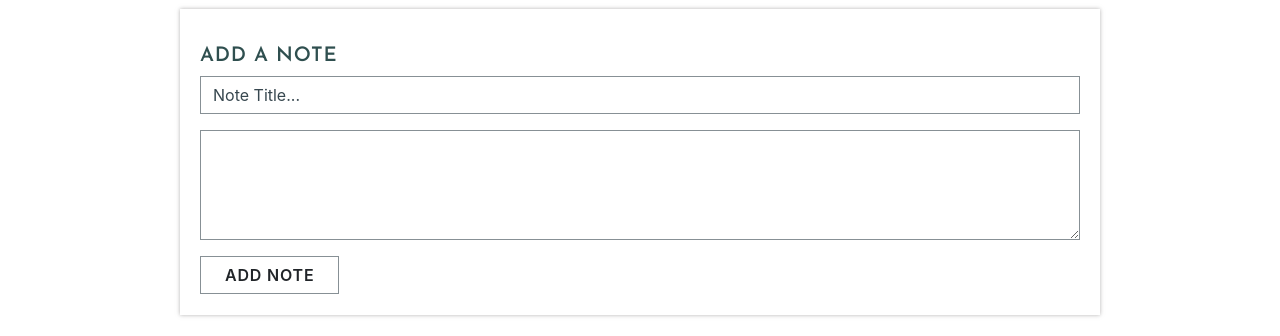
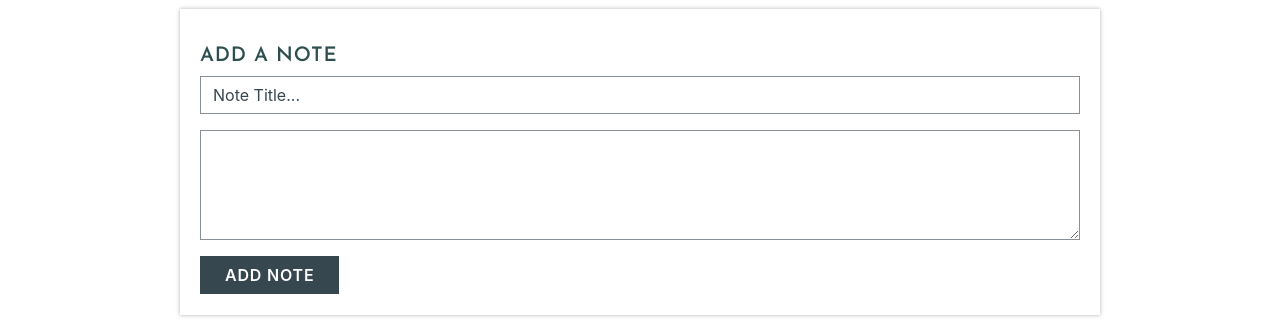
Before and after one commit to rishi6071/ToDo-Vanilla-App, a plain HTML site: page index.html in a window 1280 px wide. In both pictures the pointer is over the button "ADD NOTE". Shown: the part 337-673 px from the top of the page. Drawn offline with nearby package versions, Linux system fonts and the light colour scheme.

Commit message:
Added the hover effect in Add Note Button

```diff
--- a/css/noteField.css
+++ b/css/noteField.css
@@ -10,6 +10,11 @@
   font-weight: 600;
   letter-spacing: 0.8px;
   text-transform: uppercase;
+}
+
+.addnote_btn:hover {
+  background: rgba(55, 71, 79, 1);
+  color: white;
 }
 
 .notefield_heading {
```
